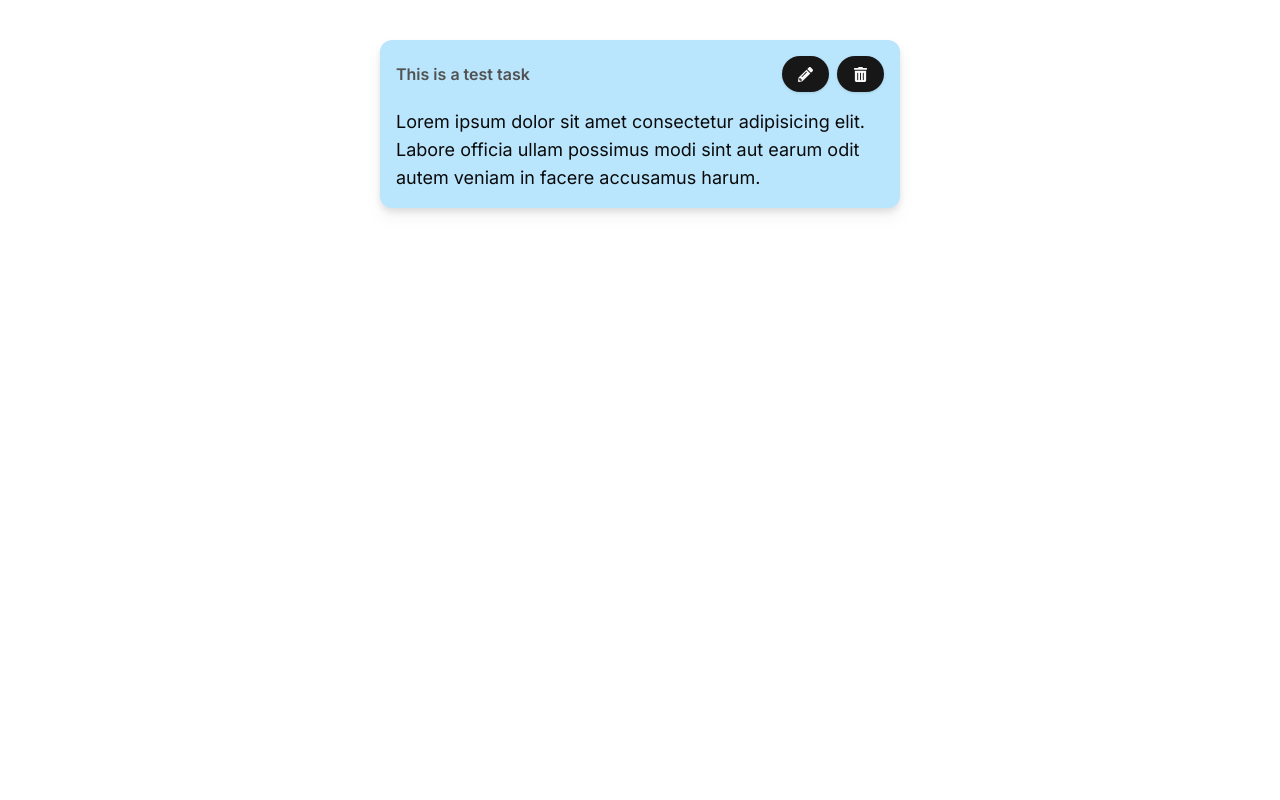
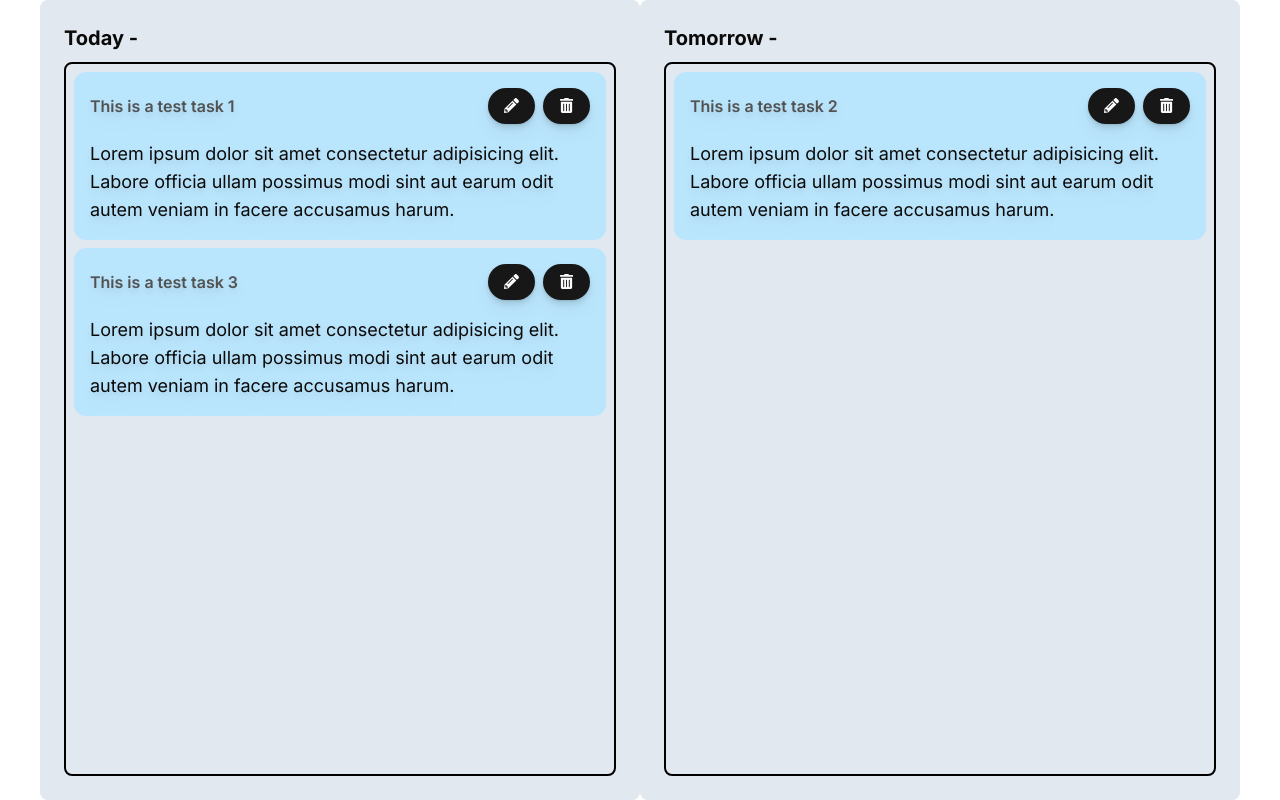
Before and after one commit to adi-sd/task-it, a Next.js app: page /home in a window 1280 px wide. Built offline with nearby package versions, Linux system fonts and the light colour scheme.

Commit message:
Added Task List + Task Reorder Function

```diff
--- a/app/home/page.tsx
+++ b/app/home/page.tsx
@@ -1,10 +1,53 @@
-import { Task } from "@/components/task/task";
+import { TaskContainer } from "@/components/container/task-container";
+import { ScheduleTypes, TaskItem } from "@/lib/types";
+
+const expTaskItems: TaskItem[] = [
+    {
+        id: "xyz123",
+        headline: "This is a test task 1",
+        description:
+            "Lorem ipsum dolor sit amet consectetur adipisicing elit. Labore officia ullam possimus modi sint aut earum odit autem veniam in facere accusamus harum.",
+        schedule: ScheduleTypes.Today, // Replace "today" with a valid value from ScheduleTypes
+        isCompleted: false,
+        timestamps: {
+            createdAt: new Date(),
+            lastModifiedAt: new Date(),
+        },
+    },
+    {
+        id: "xyz124",
+        headline: "This is a test task 3",
+        description:
+            "Lorem ipsum dolor sit amet consectetur adipisicing elit. Labore officia ullam possimus modi sint aut earum odit autem veniam in facere accusamus harum.",
+        schedule: ScheduleTypes.Today, // Replace "today" with a valid value from ScheduleTypes
+        isCompleted: false,
+        timestamps: {
+            createdAt: new Date(),
+            lastModifiedAt: new Date(),
+        },
+    },
+    {
+        id: "xyz125",
+        headline: "This is a test task 2",
+        description:
+            "Lorem ipsum dolor sit amet consectetur adipisicing elit. Labore officia ullam possimus modi sint aut earum odit autem veniam in facere accusamus harum.",
+        schedule: ScheduleTypes.Tomorrow, // Replace "today" with a valid value from ScheduleTypes
+        isCompleted: false,
+        timestamps: {
+            createdAt: new Date(),
+            lastModifiedAt: new Date(),
+        },
+    },
+];
+
+// const expTaskItems: TaskItem[] = [];
 
 const HomePage = () => {
     return (
         <div className="w-full h-full flex items-center justify-center">
-            <div className="w-[600px] h-[600px] p-10">
-                <Task></Task>
+            <div className="w-[1200px] h-[800px] flex">
+                <TaskContainer type={ScheduleTypes.Today} tasks={expTaskItems}></TaskContainer>
+                <TaskContainer type={ScheduleTypes.Tomorrow} tasks={expTaskItems}></TaskContainer>
             </div>
         </div>
     );
--- /dev/null
+++ b/components/commons/list.tsx
@@ -0,0 +1,5 @@
+
+
+export const List: React.FC<> = () => {
+    return
+}
--- /dev/null
+++ b/components/container/task-container.tsx
@@ -0,0 +1,51 @@
+"use client";
+
+// Motion
+import { motion, useDragControls } from "framer-motion";
+import { Reorder } from "framer-motion";
+
+import { ScheduleTypes, TaskItem } from "@/lib/types";
+import { Task } from "../task/task";
+import { useRef, useState } from "react";
+
+interface TaskContainerProps {
+    type: ScheduleTypes;
+    tasks: TaskItem[];
+}
+
+export const TaskContainer: React.FC<TaskContainerProps> = ({ type, tasks }) => {
+    const [currentTasks, setCurrentTasks] = useState(tasks.filter((task) => task.schedule === type));
+    const taskListRef = useRef(null);
+    const controls = useDragControls();
+
+    return (
+        <div className="h-full w-full bg-slate-200 rounded-lg p-6">
+            <div className="h-[5%] w-full">
+                <span className="font-bold text-xl">{type} -</span>
+            </div>
+            <motion.div className="h-[95%] w-full rounded-lg border-2 border-black " ref={taskListRef}>
+                <Reorder.Group values={currentTasks} onReorder={setCurrentTasks} className="flex flex-col gap-y-2 p-2">
+                    {currentTasks && currentTasks.length !== 0
+                        ? currentTasks.map((task) => {
+                              return (
+                                  <motion.div
+                                      drag
+                                      whileDrag={{
+                                          scale: 1.05,
+                                      }}
+                                      dragConstraints={taskListRef}
+                                      key={task.id}
+                                      className="h-fit"
+                                  >
+                                      <Reorder.Item value={task}>
+                                          <Task task={task}></Task>
+                                      </Reorder.Item>
+                                  </motion.div>
+                              );
+                          })
+                        : null}
+                </Reorder.Group>
+            </motion.div>
+        </div>
+    );
+};
--- a/components/task/display-task.tsx
+++ b/components/task/display-task.tsx
@@ -8,7 +8,7 @@ import { TaskItem } from "@/lib/types";
 import { Button } from "../ui/button";
 
 interface DisplayTaskProps {
-    toggleEdit: (value: boolean) => void;
+    toggleEdit: (value: boolean, currentTaskValue: TaskItem) => void;
     taskItem: TaskItem;
 }
 
@@ -18,11 +18,11 @@ export const DisplayTask: React.FC<DisplayTaskProps> = ({ toggleEdit, taskItem }
     const onEditClicked = () => {
         console.log("Clicked Edit Task from Display task!");
         setIsHidden(!isHidden);
-        toggleEdit(!isHidden); // Setting isEdit(Parent) opposite of if the Display task is showing
+        toggleEdit(!isHidden, taskItem); // Setting isEdit(Parent) opposite of if the Display task is showing
     };
 
     return (
-        <div className="w-full h-[180px] p-4 bg-sky-200 rounded-xl drop-shadow-lg flex flex-col" hidden={isHidden}>
+        <div className="w-full h-full rounded-xl drop-shadow-lg flex flex-col" hidden={isHidden}>
             <div className="flex flex-col gap-y-4">
                 <div className="flex">
                     <div className="font-semibold text-neutral-600 flex items-center overflow-hidden">
@@ -37,7 +37,7 @@ export const DisplayTask: React.FC<DisplayTaskProps> = ({ toggleEdit, taskItem }
                         </Button>
                     </div>
                 </div>
-                <div className="text-lg w-full h-full block overflow-hidden text-ellipsis">
+                <div className="text-lg h-full block overflow-hidden text-ellipsis">
                     <p className="">{taskItem.description}</p>
                 </div>
             </div>
--- a/components/task/task.tsx
+++ b/components/task/task.tsx
@@ -5,48 +5,36 @@ import { useState } from "react";
 // Styling
 import { twMerge } from "tailwind-merge";
 
-// Motion
-import { motion } from "framer-motion";
-
 // Components
 import { DisplayTask } from "./display-task";
 import { EditTask } from "./edit-task";
-import { ScheduleTypes, TaskItem } from "@/lib/types";
+import { TaskItem } from "@/lib/types";
 
-export const Task = () => {
+interface TaskProps {
+    task: TaskItem;
+}
+
+export const Task: React.FC<TaskProps> = ({ task }) => {
     const [editTask, setEditTask] = useState(false);
+    const [taskItemValue, setTaskItemValue] = useState(task);
 
-    const taskItem: TaskItem = {
-        id: "xyz123",
-        headline: "This is a test task",
-        description:
-            "Lorem ipsum dolor sit amet consectetur adipisicing elit. Labore officia ullam possimus modi sint aut earum odit autem veniam in facere accusamus harum.",
-        schedule: ScheduleTypes.Today, // Replace "today" with a valid value from ScheduleTypes
-        isCompleted: false,
-        timestamps: {
-            createdAt: new Date(),
-            lastModifiedAt: new Date(),
-        },
-    };
-
-    const toggleEdit = (newValue: boolean) => {
+    const toggleEdit = (newValue: boolean, currentTaskValue: TaskItem) => {
         setEditTask(newValue);
+        setTaskItemValue(currentTaskValue);
     };
 
     return (
-        <motion.div drag>
         <div
             className={twMerge(
-                    "w-full flex flex-col gap-y-4 rounded-xl transition-all",
-                    `${editTask ? "h-[250px]" : "h-[150px]"}`
+                "w-full h-fit p-4 flex flex-col gap-y-4 rounded-xl transition-all",
+                `${editTask ? "bg-green-200" : "bg-sky-200"}`
             )}
         >
             {editTask ? (
-                    <EditTask toggleEdit={toggleEdit} taskItem={taskItem}></EditTask>
+                <EditTask toggleEdit={toggleEdit} taskItem={taskItemValue}></EditTask>
             ) : (
-                    <DisplayTask toggleEdit={toggleEdit} taskItem={taskItem}></DisplayTask>
+                <DisplayTask toggleEdit={toggleEdit} taskItem={taskItemValue}></DisplayTask>
             )}
         </div>
-        </motion.div>
     );
 };
```
Also changed, not shown: components/task/edit-task.tsx (+15 -18 lines). Lines whose indentation alone changed are shown as unchanged.
